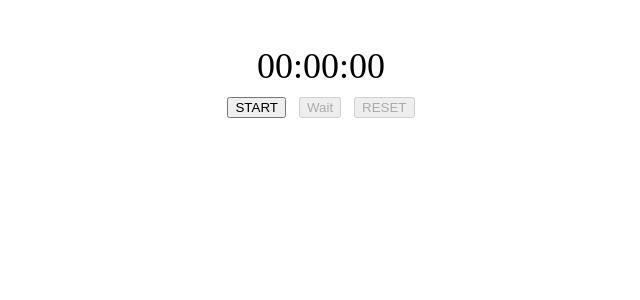
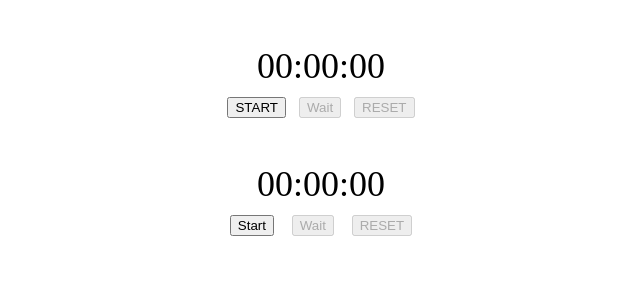
Before and after one commit to PavelMGs/timer, a React (Create React App) app: page / in a window 1280 px wide. Shown: the top 300 px of the page, without its empty margins (319-959 px from the left). Built offline with nearby package versions, Linux system fonts and the light colour scheme.

Commit message:
feat: add new realisation

```diff
--- a/src/App.js
+++ b/src/App.js
@@ -1,8 +1,10 @@
 import React, { useState } from 'react';
 import s from './App.module.scss';
 
-import { interval } from 'rxjs'
+import { interval, Observable } from 'rxjs'
 import { take } from 'rxjs/operators'
+import New from './New/New';
+
 
 const App = () => {
   const [seconds, setSeconds] = useState(0);
@@ -83,6 +85,7 @@ const App = () => {
       }))
   }
 
+
   const stream$ = interval(1000)
 
   const date = new Date(0, 0, 0, 0, 0, seconds);
@@ -125,6 +128,7 @@ const App = () => {
         </button>
       </div>
 
+      <New />
     </div>
   )
 }
--- /dev/null
+++ b/src/New/New.js
@@ -0,0 +1,129 @@
+import React, { useEffect, useRef, useState } from 'react';
+import { Observable } from 'rxjs';
+import s from './New.module.scss';
+
+
+
+const New = () => {
+    const [seconds, setSeconds] = useState(0);
+    const [isRunning, _setIsRunning] = useState(false);
+    const [debounce, setDebounce] = useState(false);
+    const [paused, _setPaused] = useState(false);
+    const [reset, _setReset] = useState(false);
+
+    const isRunningRef = useRef(isRunning); //Для получения актуального стейта в интервале
+    const pausedRef = useRef(paused);
+    const resetRef = useRef(reset);
+
+    const setIsRunning = (newData) => {
+        isRunningRef.current = newData;
+        _setIsRunning(newData);
+    };
+
+    const setPaused = (newData) => {
+        pausedRef.current = newData;
+        _setPaused(newData);
+    };
+
+    const setReset = (newData) => {
+        resetRef.current = newData;
+        _setReset(newData);
+    };
+
+    const obStream$ = new Observable(observer => {
+        let time = 0;
+        setInterval(() => {
+            if(resetRef.current) {
+                time = -1000;
+                setReset(false);
+            }
+            if(isRunningRef.current && !pausedRef.current) {
+                observer.next(time += 1000);
+            } else if(!pausedRef.current && !isRunningRef.current) {
+                observer.complete();
+            }
+        }, 1000)
+    })
+
+    const handleStart = () => {
+        if(!isRunning) {
+            setIsRunning(true);
+        } else {
+            setIsRunning(false);
+            setSeconds(0);
+        }
+    }
+
+    useEffect(() => {
+        if(isRunning && !paused) {
+            obStream$.subscribe({
+            next(val) {
+                setSeconds(val / 1000);
+                console.log(val)
+            },
+            complete() {
+                console.log('completed')
+            }
+        })
+        } else if(isRunning && paused) {
+            setPaused(false);
+        }
+    }, [isRunning]);
+
+    const handleWait = () => {
+        setDebounce(true);
+        setTimeout(() => {
+            setDebounce(false)
+        }, 300)
+    }
+
+    const onDebounce = () => {
+        setPaused(true);
+        setIsRunning(false);
+    }
+
+    const date = new Date(0, 0, 0, 0, 0, seconds);
+    const timeOptions = { hour: '2-digit', minute: '2-digit', second: '2-digit' };
+    const time = Intl.DateTimeFormat('ru', timeOptions).format(date);
+    return (
+        <div className={s.root}>
+
+            <div className={s.timer}>
+                {time}
+            </div>
+
+            <div className={s.controls}>
+                <button
+                onClick={handleStart}
+                >
+                    {
+                        isRunning
+                        ? 'Stop'
+                        : "Start"
+                    }
+                </button>
+
+                <button
+                    disabled={!isRunning}
+                    onClick={() => {
+                        !debounce
+                            ? handleWait()
+                            : onDebounce()
+                    }}
+                >
+                    Wait
+                </button>
+
+                <button
+                    disabled={!isRunning}
+                    onClick={() => setReset(true)}
+                >
+                    RESET
+                </button>
+            </div>
+
+        </div>
+    )
+}
+
+export default New
--- /dev/null
+++ b/src/New/New.module.scss
@@ -0,0 +1,23 @@
+.root {
+    display: flex;
+    align-items: center;
+    flex-direction: column;
+
+    margin-top: 45px;
+    height: 100vh;
+
+    font-size: 36px;
+}
+
+.timer {
+    display: flex;
+    justify-content: center;
+    width: 200px;
+}
+
+.controls {
+    display: flex;
+    justify-content: space-around;
+    margin-top: 10px;
+    width: 200px;
+}
```
Also changed, not shown: 1 other file (tests, documents, lock files or other folders).
